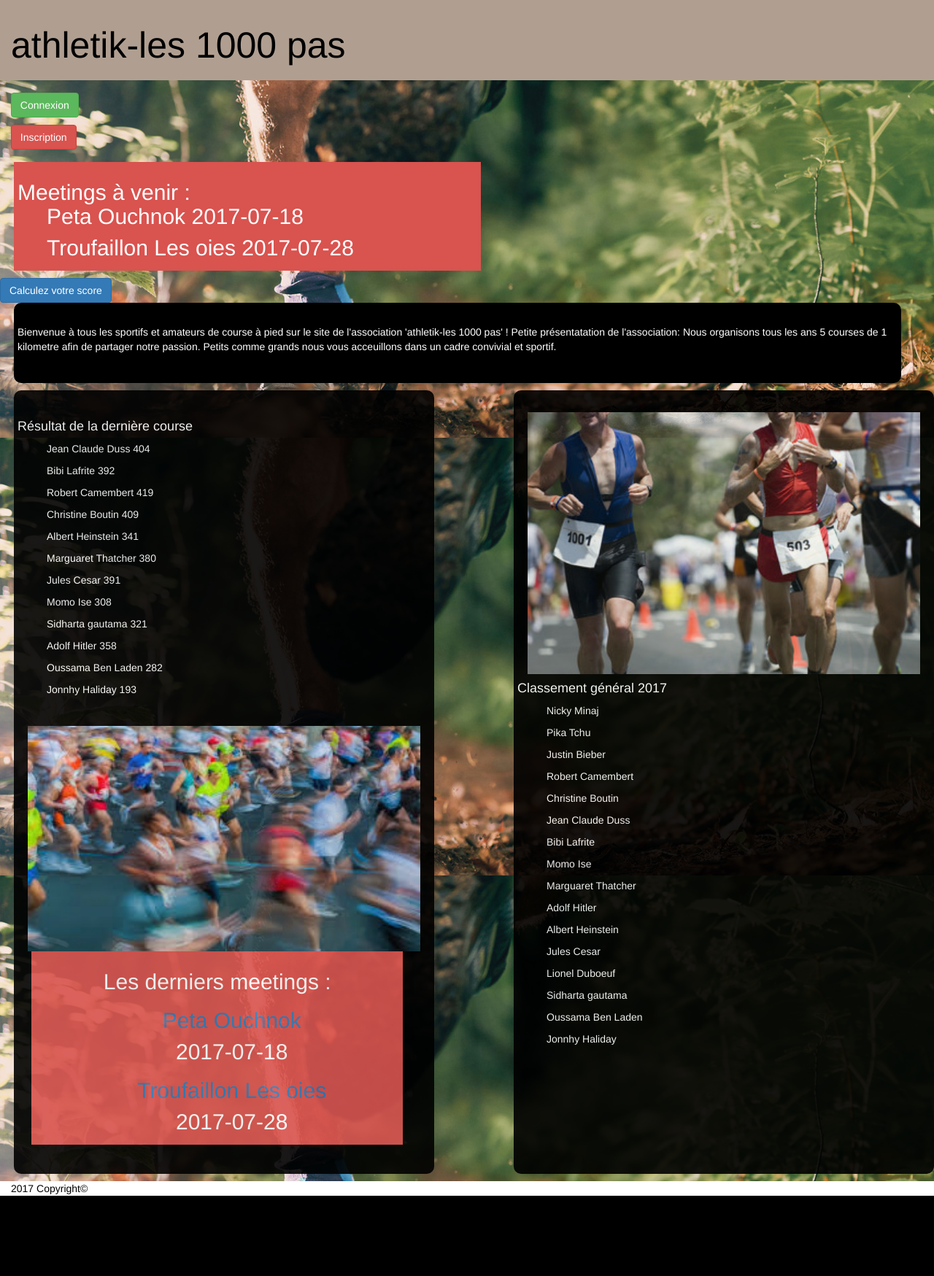
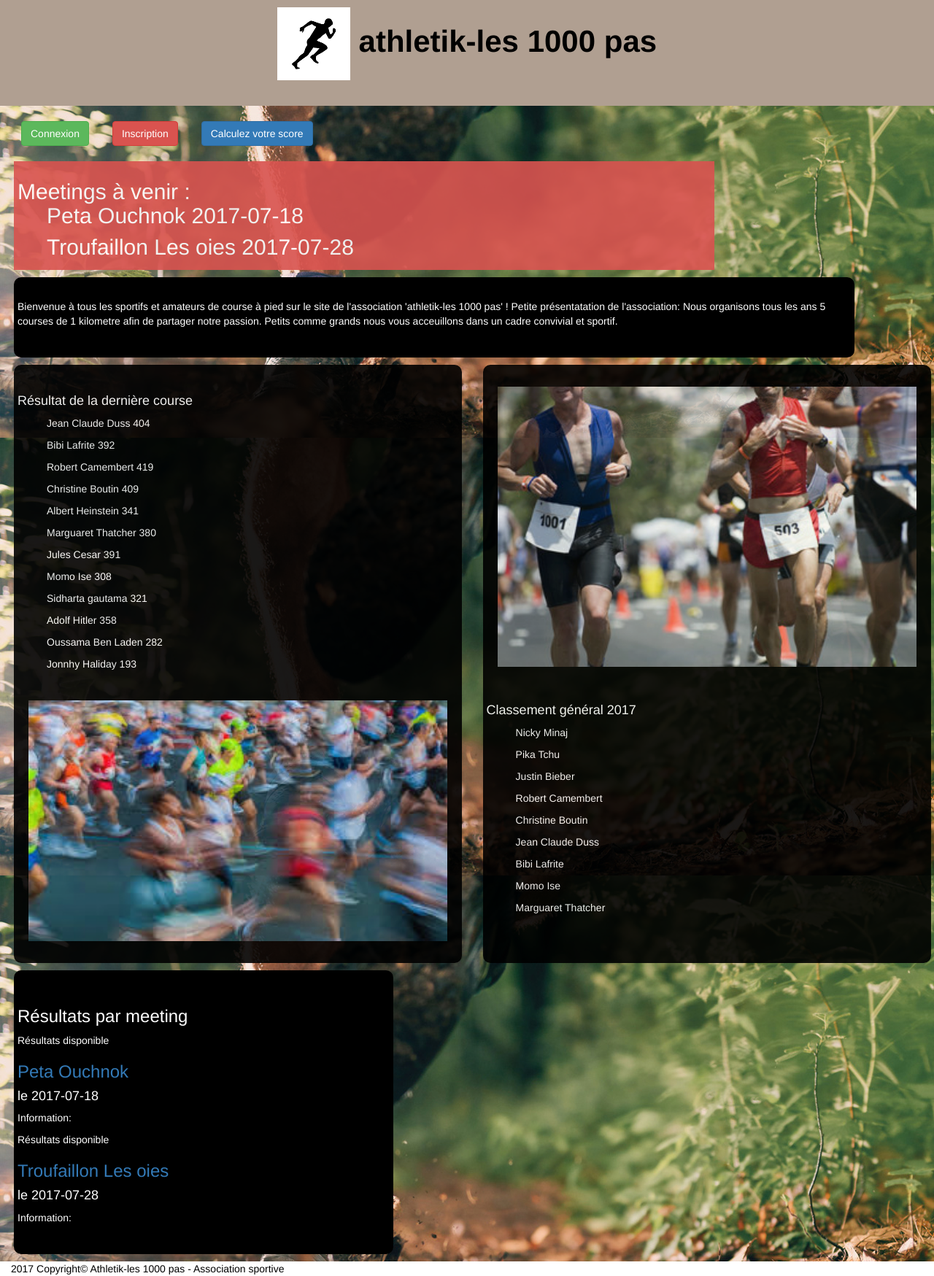
Before and after one commit to alex53533/Athletik, a PHP site: page /testacc.php in a window 1280 px wide. Shown: the whole page at 73% size. Before the commit the page ends 1639 px from the top, so only its background shows below. Run offline with PHP 8.4, Linux system fonts and the light colour scheme; data comes from the database, SQL or seed files in the repository.

Commit message:
Refactoring

```diff
--- a/PDObdd.php
+++ b/PDObdd.php
@@ -1,9 +1,9 @@
 <?php
-        try
-            {
-            $bdd = new PDO('mysql:host=localhost;dbname=at;charset=utf8', 'root', 'mvb94');
-            $bdd ->setAttribute(PDO::ATTR_ERRMODE, PDO::ERRMODE_WARNING);
-            }catch (Exception $e)
-            {
-             die('Erreur : ' . $e->getMessage());}
+
+try {
+    $bdd = new PDO('mysql:host=localhost;dbname=athletik;charset=utf8', 'root', 'mvb94');
+    $bdd->setAttribute(PDO::ATTR_ERRMODE, PDO::ERRMODE_WARNING);
+} catch (Exception $e) {
+    die('Erreur : ' . $e->getMessage());
+}
 ?>
--- a/choice.php
+++ b/choice.php
@@ -24,6 +24,7 @@
 
             <div> <a href="OO.php" role="button" class="btn btn-primary">Connection Runner</a></div>
         </div>
+          <div> <a href="testacc.php" role="button" class="btn btn-warning glyphicon glyphicon-home"  ></a></div>
      </div>
     </body>
     <?php include 'footer.php'; ?>
--- a/choiceManag.php
+++ b/choiceManag.php
@@ -32,6 +32,7 @@
             <div> <a href="formCalcul.php" role="button" class="btn btn-primary">Calculer les points d'un coureur</a></div>
 
             <div> <a href="formInsertResult.php" role="button" class="btn btn-primary">Enregistrer un résultat</a></div>
+            <div> <a href="formConnectG.php" role="button" class="btn btn-warning glyphicon glyphicon-fast-backward"  ></a></div>
         </div>
     </body>
     <?php include 'footer.php'; ?>
--- a/classModel.php
+++ b/classModel.php
@@ -1,4 +1,10 @@
 <?php
+
+/**
+ * Description of classModel
+ *
+ * @author alex
+ */
 include 'PDObdd.php';
 
 class Calcul {
@@ -38,16 +44,18 @@
                           echo $donnees['points'];
            echo '</ul>';
         }
-        /*
-        $bdd = new PDO('mysql:host=localhost;dbname=athletik;charset=utf8', 'root', 'mvb94');
+    }
+    public function resultbymeet(){
+        include 'PDObdd.php';
+
         $reponse = $bdd->prepare('SELECT athlete.*, result.time, result.points  FROM athlete inner join result on athlete.id = result.id WHERE result.meeting_id = :id OrDER BY result.points DESC');
-        $reponse->bindValue(':id',$_GET['idMeet'],PDO::PARAM_INT);
+        $reponse->bindValue(':id',$_GET['meeting_id'],PDO::PARAM_INT);
 
         $i = 1;
         echo "<div class='resu'>";
         $executeR=$reponse->execute();
         echo '<p>Classement par course </p>';
-        echo '<p>Résultat du meeting de ' .$_GET["name"]. '</p>';
+        echo '<p>Résultat du meeting de ' .$_GET[""]. '</p>';
 
         while ($donnees = $reponse->fetch()){
 
@@ -56,7 +64,7 @@
                    echo $donnees['lastname'];
             echo '</ul>';
         }
-        */
+
     }
     public function classmnt(){
         include 'PDObdd.php';
@@ -78,6 +86,7 @@
     public function lastmeet(){
         include 'PDObdd.php';
         try{
+
         include 'PDObdd.php';
         $bdd->setAttribute(PDO::ATTR_ERRMODE, PDO::ERRMODE_EXCEPTION);
         $reponse = $bdd->prepare("SELECT * FROM meeting WHERE YEAR(meeting.date) = 2017");
@@ -98,7 +107,42 @@
            for($i=0; $i < $last; $i++){
 
             echo '<ul>';
-                          echo "<h2>"."<a href='indexLastEvent.php'>$lastEvent[$i]</a>"."</h2>";
+                          echo "<h2>"."<a href='templateResult.php'>$lastEvent[$i]</a>"."</h2>";
+                          echo $lastDate[$i]." ";
+            echo '</ul>';
+           }
+        }
+              catch (Exception $e){
+              echo 'Exception: ',  $e->getMessage(), "\n";
+              }
+    }
+
+
+ public function lastcourse(){
+        include 'PDObdd.php';
+        try{
+
+        include 'PDObdd.php';
+        $bdd->setAttribute(PDO::ATTR_ERRMODE, PDO::ERRMODE_EXCEPTION);
+        $reponse = $bdd->prepare("SELECT * FROM meeting WHERE YEAR(meeting.date) = 2017");
+        $reponse->execute(array());
+        $last = 0;
+        while ($time = $reponse->fetch()){
+               $dday = date("j");
+               $month = date("n");
+               $year = date("Y");
+               $moment1 = $dday.'-'.$month.'-'.$year;
+               $moment2 = $time['date'];
+               if(strtotime($moment1) > strtotime($moment2)) {
+                   $lastEvent[$last] = $time['name'];
+                   $lastDate[$last] = $time['date'];
+                   $last +=1;
+                }
+        }
+           for($i=0; $i < $last; $i++){
+
+            echo '<ul>';
+                          echo "<h2>"."<a href='index.php'>$lastEvent[$i]</a>"."</h2>";
                           echo $lastDate[$i]." ";
             echo '</ul>';
            }
@@ -135,6 +179,7 @@
         include 'PDObdd.php';
     //$pwdhach = hash("1234",$_POST["password"]);
     if(isset($_POST['pseudo'])){
+        //voir filterinput
     $pseudo = htmlspecialchars($_POST['pseudo']);
     $password = htmlspecialchars($_POST['password']);
          if(isset($_POST) && !empty($_POST['pseudo']) && !empty($_POST['password']))
@@ -197,3 +242,27 @@
         }
     }
 }
+class Resultbydate {
+    public function bydate(){
+            try {
+                include'PDObdd.php';
+                $bdd->setAttribute(PDO::ATTR_ERRMODE, PDO::ERRMODE_EXCEPTION);
+            } catch (Exception $e) {
+                die('Erreur : ' . $e->getMessage());
+            }
+            $reponse = $bdd->query('SELECT * FROM meeting');
+            echo'<h3>Résultats par meeting</h3>';
+            while ($donnees = $reponse->fetch()) {
+                   $today = new DateTime();
+                   $nn = new DateTime($donnees['date']);
+                   if ($today > $nn) {
+                       echo 'Résultats disponible';
+                   } else {
+                       echo 'Résultats à venir';
+                       }
+                echo'<h3><a href="index.php?event_id=' . $donnees["id"] . '&name=' . $donnees['name'] . '">' . $donnees['name'] . '</a></h3>';
+                echo '<h4 class= "date"> le' . ' ' . $donnees['date'] . '</h4>';
+                echo '<p class="des" > Information: ' . ' ' . $donnees['description'] . '</p>';
+            }
+    }
+}
--- a/eva.css
+++ b/eva.css
@@ -15,69 +15,119 @@
     font-size: 50px;
 }
 
-#logo{
-    position: absolute;
-    top: 8px;
-    left: 16px;
-    width: 50%;
-    max-width: 25px;
-    height: auto;
-    padding-top: 16px;
+.ul {
+    list-style-type: none;
+    margin: 0;
+    padding: 0;
+    overflow: hidden;
+    background-color: #333;
 }
 
-.btn{
-    display:inline-block;
+.btn1, .btn2, .btn3 {
+    float: left;
 }
 
-.btn1{
-    width: 45%;
+.li, .btn1, .btn2, .btn3 {
+    display: block;
+    color: white;
+    text-align: center;
+    padding: 14px 16px;
+    text-decoration: none;
+}
+
+#titre{
+    font-size: 3em;
+    font-weight: bold;
+    text-align: center;
+}
+
+#logo{
+
+}
+
+#btn{
+    display: flex;
+    flex-direction: column;
+    float: right;
+}
+
+#btn1{
+    width: 25%;
     margin: 10px 10% 10px 2%;
 }
 
-.btn2{
-    width: 45%;
+#btn2{
+    width: 25%;
     margin: 10px 50% 10px 2%;
+}
+
+#btn3{
+    width: 25%;
+    margin: 10px 10% 10px 2%;
 }
 
 #nxt{
     background-color: #D9534F;
     color: white;
     padding: 5px;
-    max-width: 50%;
+    max-width: 75%;
     margin-left: 19px;
     margin-bottom: 10px;
+    opacity: 0.9;
+    filter: alpha(opacity=90);
 }
 
 #lst{
     background-color: #D9534F;
     color: white;
     padding: 5px;
-    max-width: 90%;
     margin-left: 19px;
     margin-bottom: 10px;
+    max-width: 50%;
+    width: 50%;
+    max-height: inherit;
+    overflow: scroll;
+    font-size: 1vw;
 }
 
 #desc{
     background-color: black;
     color: white;
     padding: 5px;
-    max-width: 95%;
+    max-width: 90%;
+    width: 90%;
+    margin-left: 19px;
+    margin-right: 19%;
+    margin-bottom: 10px;
+    padding-bottom: 30px;
+    padding-top: 30px;
+    border-radius: 10px;
+    justify-content: center;
+}
+
+#byevent{
+ background-color: black;
+    color: white;
+    padding: 5px;
+    max-width: 198%;
+    width: 198%;
     margin-left: 19px;
     margin-bottom: 10px;
     padding-bottom: 30px;
     padding-top: 30px;
     border-radius: 10px;
-
+    justify-content: center;
 }
 
-#resul, #pright{
+#resul, #pright, #lastRunning{
     background-color: black;
     color: white;
     padding: 5px;
-    max-width: 45%;
-    width: 45%;
+    max-width: 48%;
+    width: 48%;
     margin-left: 19px;
     margin-bottom: 10px;
+    margin-right: 4px;
     padding-bottom: 30px;
     padding-top: 30px;
     border-radius: 10px;
@@ -88,9 +138,10 @@
 #general{
     background-color: black;
     overflow: scroll;
-    margin-bottom: 30px;
+    margin-top: 40px;
     color: white;
     width: 100%;
+    height: 650px;
 }
 
 #pleft1{
@@ -114,7 +165,7 @@
 }
 
 #general{
-    height: 600px;
+    height: 300px;
     margin-right: 15px;
     background-color: black;
     overflow: scroll;
@@ -136,3 +187,11 @@
 choice{
     text-align: center;
 }
+
+@media screen and (max-width : 320px) {
+    #lastRunning, #resul, #pright, #byevent{
+        max-width: 100%;
+        width: 100%;
+        margin: auto;
+    }
+}
--- a/footer.php
+++ b/footer.php
@@ -1,11 +1,6 @@
-<!DOCTYPE html>
-<head>
-    <title>foot</title>
-    <meta charset="UTF-8">
-    <link rel="stylesheet" href="eva.css"/>
-</head>
+
 <footer class="col-xs-12">
     <div id="div_footer" class="">
-        <div id='foot'>2017 Copyright©</div>
+        <div id='foot'>2017 Copyright© Athletik-les 1000 pas - Association sportive</div>
     </div>
 </footer>
--- a/formConnectG.php
+++ b/formConnectG.php
@@ -25,7 +25,9 @@
                     <input type="password" class="form-control" name="password" placeholder="mot de passe gestionnaire">
                 </div>
                 <button type="submit" class="btn btn-success btn-lg btn-block"><span class="glyphicon glyphicon-check"></span></button>
+                <div> <a href="choice.php" role="button" class="btn btn-warning glyphicon glyphicon-fast-backward"  ></a></div>
             </form>
+
         </div>
         <?php
          include 'PDObdd.php';
--- a/formInsertResult.php
+++ b/formInsertResult.php
@@ -43,9 +43,14 @@
             <div class="btn-group col-xs-offset-5 col-xs-8 ">
                <button type="submit" name="addbdd" value="Ajouter" class="btn btn-info btn-lg"><span class="glyphicon glyphicon-floppy-saved"></span></button>
             </div>
+        <nav>
             <div class="btn-group col-xs-offset-5 col-xs-8 ">
                <button class="btn btn-warning btn-lg"><a href="testacc.php"><span class="glyphicon glyphicon-home"></span></a></button>
             </div>
+            <div class="btn-group col-xs-offset-5 col-xs-8 ">
+               <button class="btn btn-warning btn-lg"><a href="choiceManag.php"><span class="glyphicon glyphicon glyphicon-fast-backward"></span></a></button>
+            </div>
+        </nav>
         </form>
         <?php
         $Insertresult->insertresult();
--- a/header.php
+++ b/header.php
@@ -6,8 +6,9 @@
     <link rel="stylesheet" href="eva.css"/>
 </head>
 <header class="col-xs-12">
-    <div id="divtitre_header" class="">
-        <h1 class="asso">athletik-les 1000 pas
+    <div id="titre" class="">
+        <p><img id="logo" src="img/lolo.png" alt="logo association sportive" /> athletik-les 1000 pas</p>
+        <h1 class="asso">
         <?php if (isset($_SESSION['pseudo'])) { ?>
         <a href="destroy.php" role="button" class="btn btn-danger">Déconnection</a>
         <?php echo '('.$_SESSION['pseudo'].')';} ?>
--- a/testacc.php
+++ b/testacc.php
@@ -1,82 +1,91 @@
 <?php session_start() ;
 //if(empty($_SESSION['pseudo'])){ header('Location: formConnectG.php');}
+ include 'PDObdd.php';
+ include 'classModel.php';
 ?>
 <!DOCTYPE html>
 <html>
-    <?php
-  include 'PDObdd.php';
-  include 'classModel.php';
-    ?>
+
 <head>
     <meta charset="utf-8">
     <title> P eval</title>
     <link rel="stylesheet" href="bootstrap/css/bootstrap.css"/>
     <link rel="stylesheet" href="eva.css"/>
 </head>
-    <?php include 'header.php'; ?>
+    <?php
+  include 'header.php';
+  ?>
     <body>
-      <div class="btn">
-        <div class='btn1'> <a href="choice.php" role="button" class="btn btn-success">Connexion</a>
-        </div>
-        <div class='btn2'> <a href="OO.php" role="button" class="btn btn-danger">Inscription</a>
-        </div>
-      </div>
+     <nav>
+        <ul class="btn">
+           <li class='btn1'> <a href="choice.php" role="button" class="btn btn-success">Connexion</a>
+           </li>
+           <li class='btn2'> <a href="OO.php" role="button" class="btn btn-danger">Inscription</a>
+           </li>
+           <li class='btn3'> <a href="formCalcul.php" role="button" class="btn btn-primary">Calculez votre score</a>
+           </li>
+        </ul>
+     </nav>
+     <section>
         <div class='descHeader'>
             <div id='nxt'>
                 <h2>Meetings à venir :
                    <?php
-                   include 'PDObdd.php';
+
                    $IndexWeb=new IndexWeb;
                    $IndexWeb-> nextmeet();
                    ?>
                 </h2>
             </div>
-            <div>
-                <a href="formCalcul.php" role="button" class="btn btn-primary">Calculez votre score</a>
-            </div>
+            <article>
             <div id="desc">
                    <p>Bienvenue à tous les sportifs et amateurs de course à pied sur le site de l'association 'athletik-les 1000 pas' !
                  Petite présentatation de l'association: Nous organisons tous les ans 5 courses de 1 kilometre afin de partager notre
                  passion. Petits comme grands nous vous acceuillons dans un cadre convivial et sportif.</p>
             </div>
+            </article>
         </div>
-        <main>
+     </section>
+     <main>
         <div id="resul">
             <div id='pleft1'>
                 <h4>Résultat de la dernière course</h4>
                    <?php
-                   include 'PDObdd.php';
+
                    $IndexWeb=new IndexWeb;
                    $IndexWeb-> lastresult();
                    ?>
             </div>
             <div id='pleft2'>
                    <img id="cc" src="img/strun.jpeg" alt="image course à pied">
-                    <div id='lst'>
-          <h2>Les derniers meetings :
-                   <?php
-                   include 'PDObdd.php';
-                   $IndexWeb=new IndexWeb;
-                   $IndexWeb-> lastmeet();
-                   ?>
-          </h2>
-        </div>
+
             </div>
         </div>
         <div id="pright">
         <div id='photo'>
-                 <img id="cap" src="img/cap.jpg" alt="image course à pied">
+                   <img id="cap" src="img/cap.jpg" alt="image course à pied">
         </div>
         <div id="general">
                 <h4>Classement général 2017</h4>
                    <?php
-                   include 'PDObdd.php';
-                   $IndexWeb=new IndexWeb;
+
                    $IndexWeb-> classmnt();
                    ?>
         </div>
         </div>
-        </main>
+    <section>
+         <div id='byevent'>
+                   <?php
+
+                   //$IndexWeb=new IndexWeb;
+                   //$IndexWeb-> lastmeet();
+                   $Resultbydate=new Resultbydate;
+                   $Resultbydate-> bydate();
+                   ?>
+        </div>
+    </section>
+    </main>
+        <?php include 'footer.php'; ?>
     </body>
-    <?php include 'footer.php'; ?>
+
 </html>
```
Also changed, not shown: formCalcul.php (+6 -1 lines), formEvent.php (+7 -1 lines), formRunner.php (+7 -1 lines), index.php (added, +56 -0 lines), templateResult.php (added, +45 -0 lines), img/lolo.png (added), img/run.png (deleted), img/running.gif (deleted).
